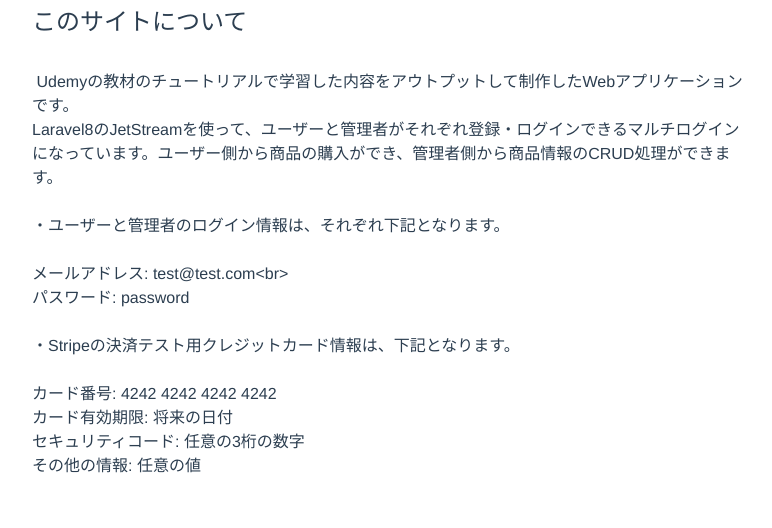
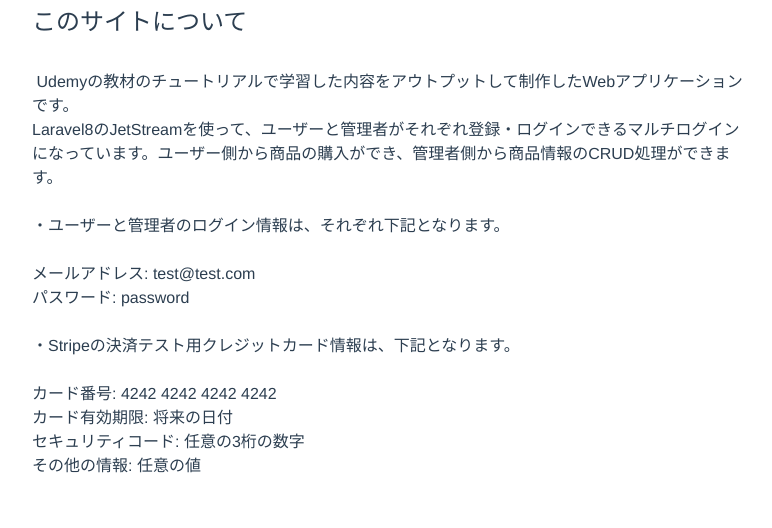
Before and after one commit to AkinoriKita/portfolio-site, a Vue app: page /shop in a window 1280 px wide. Shown: the part 648-1176 px from the top of the page, without its empty margins (260-1032 px from the left). Built offline with nearby package versions, Linux system fonts and the light colour scheme.

Commit message:
[fix]WorksEC about

```diff
--- a/src/components/organisms/works/WorksEC.vue
+++ b/src/components/organisms/works/WorksEC.vue
@@ -26,7 +26,7 @@
 
 ・ユーザーと管理者のログイン情報は、それぞれ下記となります。
 
-メールアドレス: test@test.com<br>
+メールアドレス: test@test.com
 パスワード: password
 
 ・Stripeの決済テスト用クレジットカード情報は、下記となります。
```
